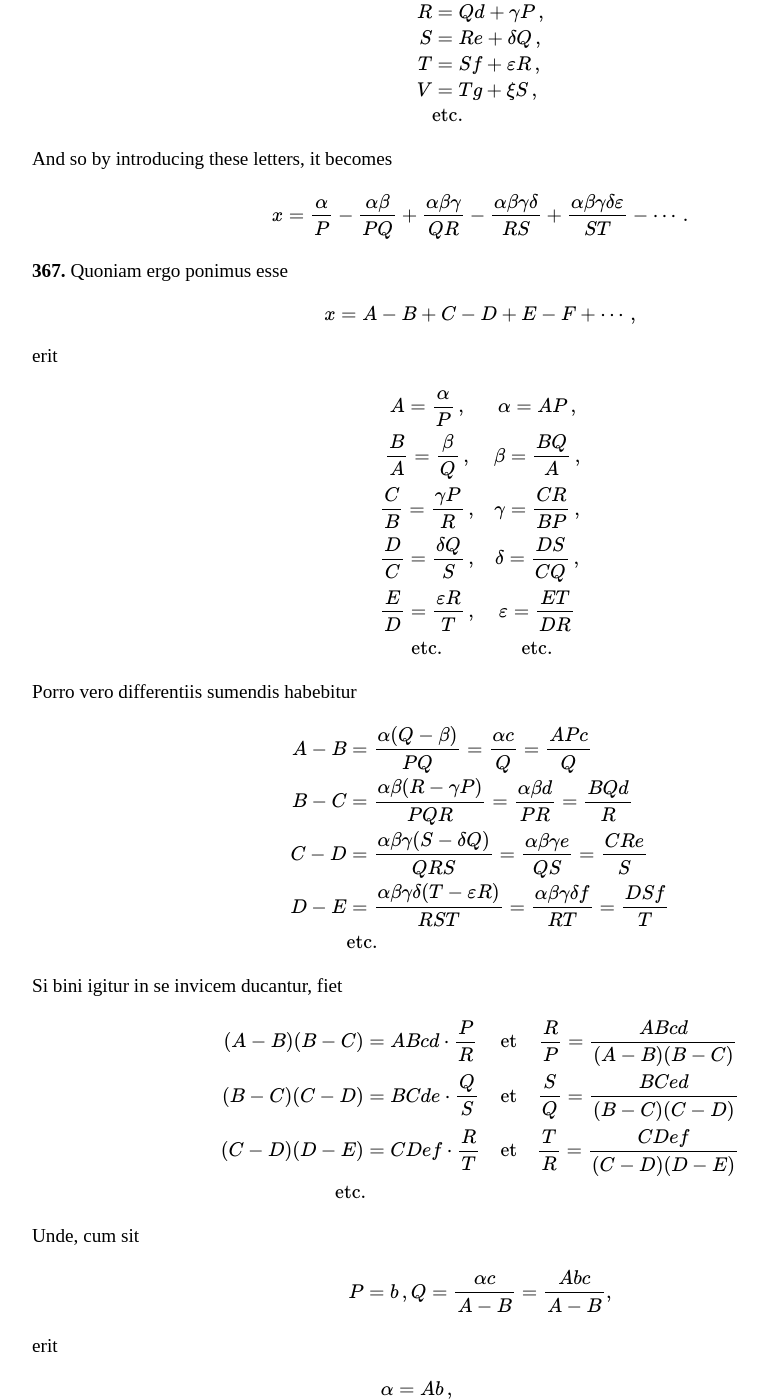
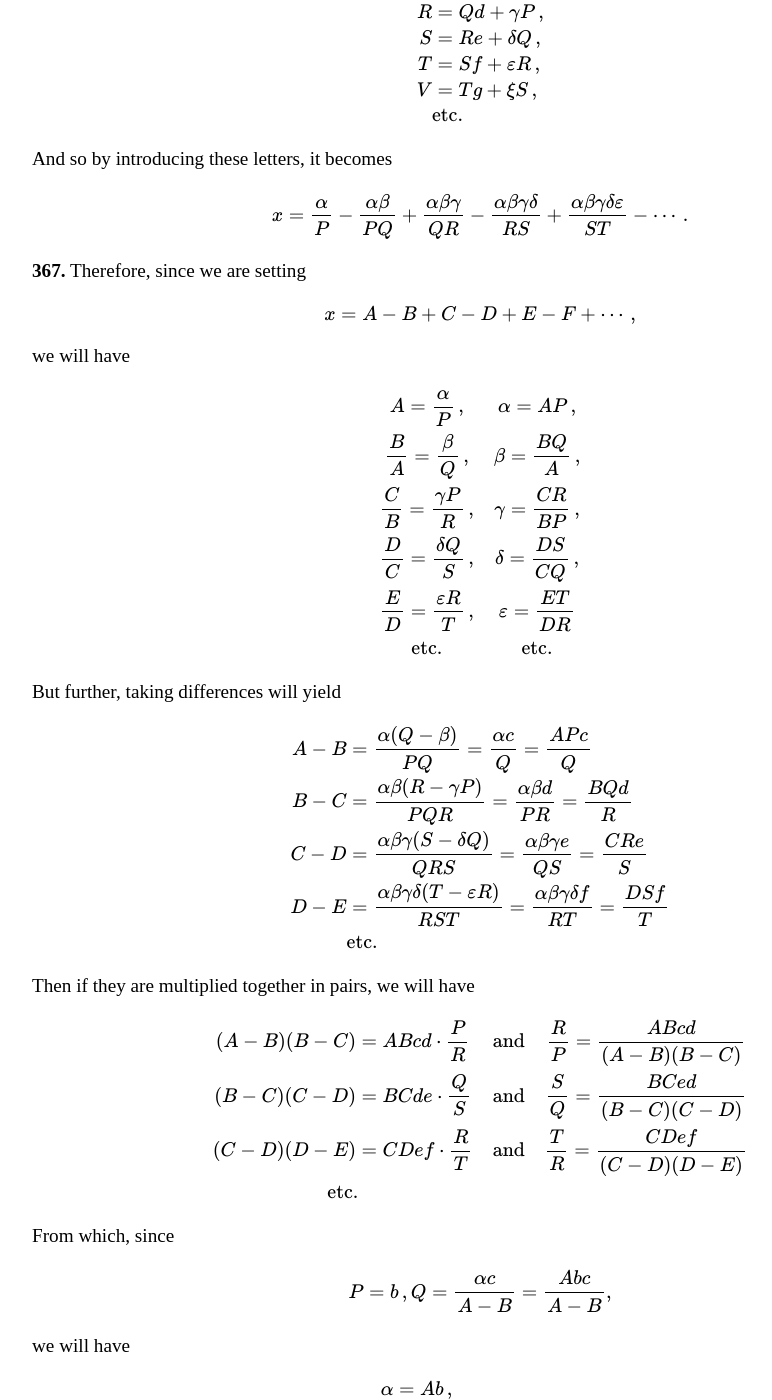
Before and after one commit to ttdoucet/ttdoucet.github.io, a Jekyll site: the page built from euler/e101-en.html, in a window 1280 px wide and 1400 px high, scrolled down 5811 px. Shown: the whole window, without its empty margins (160-932 px from the left). Built offline with Jekyll 4.4.1, drawn with Linux system fonts in a browser that asks for light colours; formulas are drawn with MathJax 3.

Commit message:
Translated p.367 of e101.

```diff
--- a/euler/e101-en.html
+++ b/euler/e101-en.html
@@ -363,13 +363,13 @@ x = {\alpha\over P} -
 \end{equation}
 
 <p><esec>367.</esec>
-Quoniam ergo ponimus esse
+Therefore, since we are setting
 
 \begin{equation}
 x = A-B+C-D+E-F+\cdots\,,
 \end{equation}
 
-erit
+we will have
 
 \begin{array}{ccc}
 \displaystyle{A={\alpha\over P}}\,, &  \displaystyle{\alpha = AP} \,,\cr
@@ -380,7 +380,7 @@ erit
 \hbox{etc.} & \hbox{etc.} \cr
 \end{array}
 
-Porro vero differentiis sumendis habebitur
+But further, taking differences will yield
 
 \begin{aligned}
 A-B &= {\alpha(Q-\beta)\over PQ} = {\alpha c \over Q} = {APc \over Q} \cr
@@ -390,24 +390,24 @@ D-E &= {\alpha\beta\gamma\delta(T-\varepsilon R)\over RST} = {\alpha\beta\gamma\
 &\hbox{etc.}\cr
 \end{aligned}
 
-Si bini igitur in se invicem ducantur, fiet
+Then if they are multiplied together in pairs, we will have
 
 \begin{array}{ccc}
-\displaystyle{(A-B)(B-C)=ABcd\cdot{P\over R}} & \hbox{et} &  \displaystyle{R\over P} = {ABcd \over (A-B)(B-C)} \cr
-\displaystyle{(B-C)(C-D)=BCde\cdot{Q\over S}} & \hbox{et} &  \displaystyle{S\over Q} = {BCed \over (B-C)(C-D)} \cr
-\displaystyle{(C-D)(D-E)=CDef\cdot{R\over T}} & \hbox{et} &  \displaystyle{T\over R} = {CDef \over (C-D)(D-E)} \cr
+\displaystyle{(A-B)(B-C)=ABcd\cdot{P\over R}} & \hbox{and} &  \displaystyle{R\over P} = {ABcd \over (A-B)(B-C)} \cr
+\displaystyle{(B-C)(C-D)=BCde\cdot{Q\over S}} & \hbox{and} &  \displaystyle{S\over Q} = {BCed \over (B-C)(C-D)} \cr
+\displaystyle{(C-D)(D-E)=CDef\cdot{R\over T}} & \hbox{and} &  \displaystyle{T\over R} = {CDef \over (C-D)(D-E)} \cr
 \hbox{etc.}\cr
 \end{array}
 
 
-Unde, cum sit
+From which, since
 
 \begin{equation}
 P=b\,, \\
 Q={\alpha c\over A-B} = {Abc\over{A-B}},
 \end{equation}
 
-erit
+we will have
 
 \begin{aligned}
 \alpha &= {Ab} \,,\cr
@@ -418,6 +418,8 @@ erit
 &\hbox{etc.}\cr
 \end{aligned}
 
+
+<br><br><br>
 
 <p><esec>380.</esec>
 Since continued fractions can be so usefully employed to extract
```
